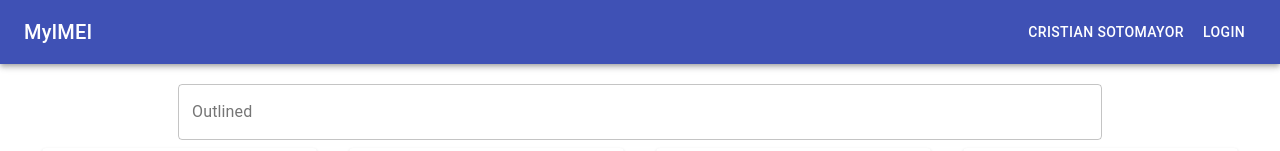
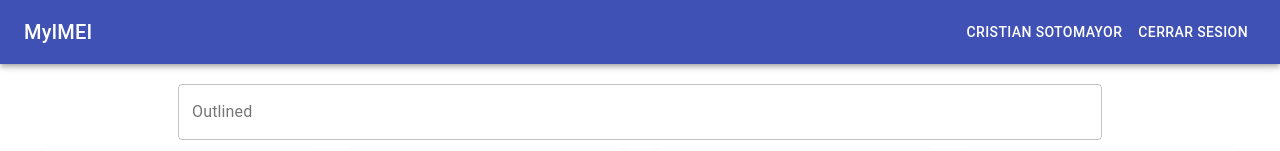
Before and after one commit to cristiandev19/myIMEI, a React (Create React App) app in the folder my-imei/: page /home in a window 1280 px wide. Shown: the top 151 px of the page. Built offline with nearby package versions, Linux system fonts and the light colour scheme.

Commit message:
cambios para el header

```diff
--- a/my-imei/src/components/HeaderHome/HeaderHome.js
+++ b/my-imei/src/components/HeaderHome/HeaderHome.js
@@ -9,6 +9,7 @@
 import IconButton from '@material-ui/core/IconButton';
 import MenuIcon from '@material-ui/icons/Menu';
 import { makeStyles } from '@material-ui/core/styles';
+import { Menu, MenuItem } from '@material-ui/core';
 
 
 const useStyles = makeStyles((theme) => ({
@@ -26,6 +27,16 @@
 export const HeaderHome = () => {
   const classes = useStyles();
 
+  const [anchorEl, setAnchorEl] = React.useState(null);
+
+  const handleClick = (event) => {
+    setAnchorEl(event.currentTarget);
+  };
+
+  const handleClose = () => {
+    setAnchorEl(null);
+  };
+
   return (
     <div className={classes.root}>
       <AppBar position="static">
@@ -42,7 +53,22 @@
             </IconButton> */}
             Cristian Sotomayor
           </Button>
-          <Button edge="end" color="inherit">Login</Button>
+
+          {/* <Button aria-controls="simple-menu" aria-haspopup="true" onClick={handleClick}>
+            Open Menu
+          </Button> */}
+          {/* <Menu
+            id="simple-menu"
+            anchorEl={anchorEl}
+            keepMounted
+            open={Boolean(anchorEl)}
+            onClose={handleClose}
+          >
+            <MenuItem onClick={handleClose}>Profile</MenuItem>
+            <MenuItem onClick={handleClose}>My account</MenuItem>
+            <MenuItem onClick={handleClose}>Logout</MenuItem>
+          </Menu> */}
+          <Button edge="end" color="inherit">Cerrar sesion</Button>
         </Toolbar>
       </AppBar>
     </div>
```
